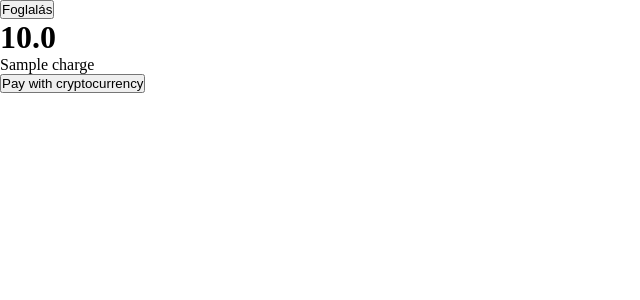
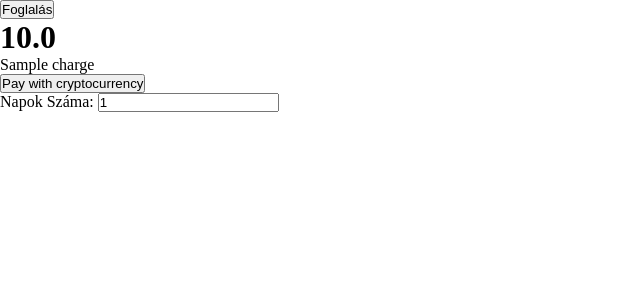
Before and after one commit to DarkMiclos/Prog2_projekt, a Django app: template templates/layouts/booking.html in a window 1280 px wide. Shown: the part 75-375 px from the top of the page, without its empty margins (0-640 px from the left). Run offline with Django 3.2, Linux system fonts and the light colour scheme; tables that the repository leaves empty hold one stand-in row (values such as "Sample post"); the template is opened without the code that fills it: values that come from a table or form of the project are taken from there, most other values are stand-ins (such as "Sample title", 1, 10 or a date in 2020); style sheets or scripts are compiled from the project's sources; some libraries are stand-ins or nearby versions.

Commit message:
Add input field

```diff
--- a/templates/layouts/booking.html
+++ b/templates/layouts/booking.html
@@ -11,6 +11,8 @@
     <form action="{{charge.hosted_url}}" method="get">
         <button type="submit">Pay with cryptocurrency</button>
     </form>
+    <label for="number-of-days">Napok Száma:</label>
+    <input type="number" min="1" step="1" label = "number-of-days" value = "1"/>
     <script src="{% static 'javascript/modules/stripe.js' %}?{% now ' u'='' %}"></script>
 </div>
 {% endblock content %}
```
